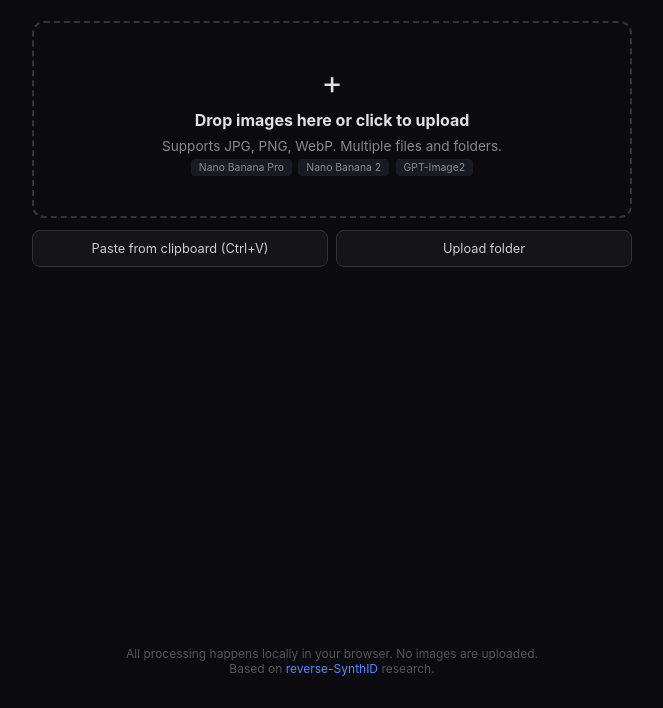
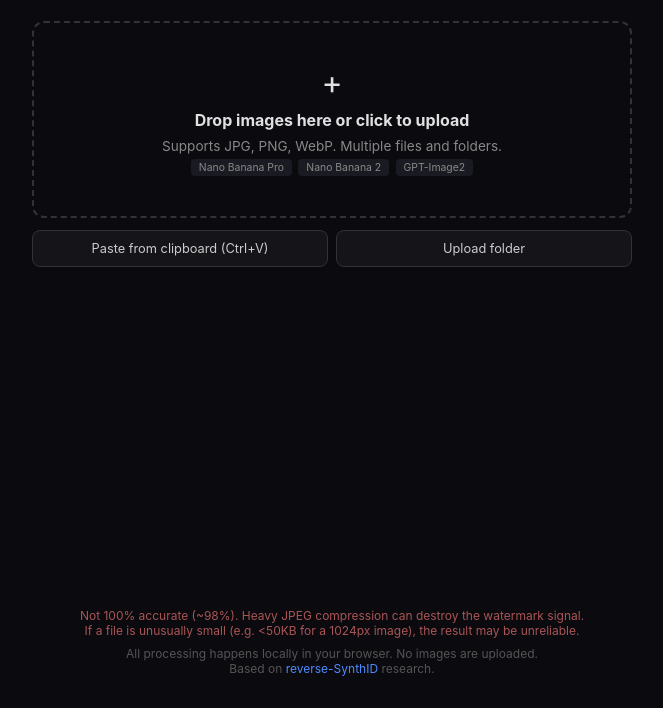
Before and after one commit to peter119lee/SynthID-detector, a plain HTML site: page docs/index.html in a window 1280 px wide. Shown: the part 92-800 px from the top of the page, without its empty margins (308-971 px from the left). Drawn offline with Linux system fonts and the light colour scheme.

Commit message:
docs: add accuracy disclaimer and JPEG compression warning

```diff
--- a/docs/index.html
+++ b/docs/index.html
@@ -144,6 +144,8 @@ footer a { color: #4f8cff; text-decoration: none; }
 <div id="results"></div>
 
 <footer>
+  <p style="color:#a55;margin-bottom:0.5rem">Not 100% accurate (~98%). Heavy JPEG compression can destroy the watermark signal.<br>
+  If a file is unusually small (e.g. &lt;50KB for a 1024px image), the result may be unreliable.</p>
   All processing happens locally in your browser. No images are uploaded.<br>
   Based on <a href="https://github.com/aloshdenny/reverse-SynthID">reverse-SynthID</a> research.
 </footer>
```
Also changed, not shown: 1 other file.
